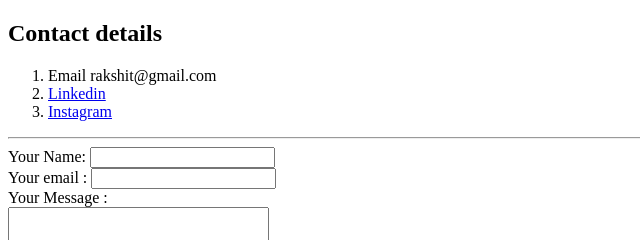
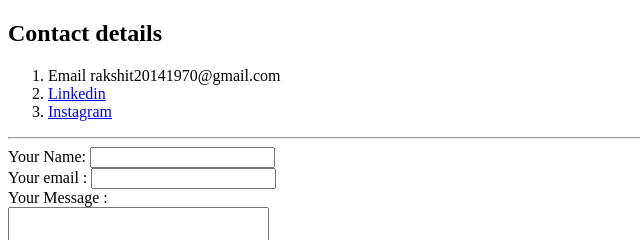
Before and after one commit to rakshityadav07/cv, a plain HTML site: page Contact Details.html in a window 1280 px wide. Shown: the top 240 px of the page, 0-640 px from the left. Drawn offline with Linux system fonts and the light colour scheme.

Commit message:
Update Contact Details.html

```diff
--- a/Contact Details.html
+++ b/Contact Details.html
@@ -9,7 +9,7 @@
 <body>
   <h2>Contact details</h2>
   <ol>
-    <li>Email rakshit@gmail.com</li>
+    <li>Email rakshit20141970@gmail.com</li>
     <li><a href="https://www.linkedin.com/in/rakshit-yadav-243658167/">Linkedin</a></li>
     <li><a href="https://www.instagram.com/rakshit._yadav/">Instagram</a></li>
   </ol>
```
